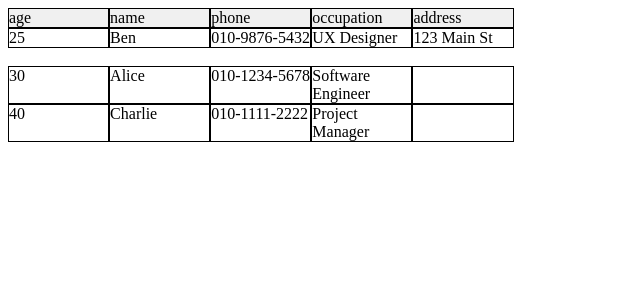
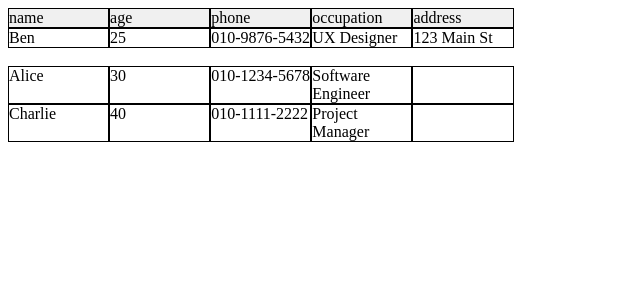
Before and after one commit to ParkBible/react-split-table, a React (Vite) app: page / in a window 1280 px wide. Shown: the top 300 px of the page, without its empty margins (0-640 px from the left). Built offline with nearby package versions, Linux system fonts and the light colour scheme.

Commit message:
feat: 테이블 분할 기능 구현중

```diff
--- a/src/components/App.tsx
+++ b/src/components/App.tsx
@@ -1,9 +1,9 @@
 import { Column, Row } from "../constants/tableInterfaces";
-import Table from "./Table";
+import TableWrapper from "./TableWrapper";
 
 const exampleColumns: Column[] = [
-    { order: 1, title: "name" },
-    { order: 4, title: "age" },
+    { order: 4, title: "name" },
+    { order: 1, title: "age" },
     { order: 3, title: "occupation" },
     { order: 2, title: "phone" },
     { order: 5, title: "address" }
@@ -17,7 +17,7 @@ const exampleRows: Row[] = [
 
 export const App = () => {
     return (
-        <Table columns={exampleColumns} rows={exampleRows} rowTitle="age" />
+        <TableWrapper columns={exampleColumns} rows={exampleRows} rowTitle="name" />
     )
 }
 
--- a/src/components/Table.tsx
+++ b/src/components/Table.tsx
@@ -1,25 +1,43 @@
 import { useEffect, useRef } from "react";
-import "../styles/table.css";
-import { Column, TableProps } from "../constants/tableInterfaces";
+import { Column, TableProp } from "../constants/tableInterfaces";
 
-export const Table = (props: TableProps) => {
-    const { columns, rows, rowTitle } = props;
-
-    const headerRef = useRef<HTMLHeadElement>(null);
-    const rowRef = useRef<HTMLDivElement>(null);
-    const columnsRef = useRef<(HTMLDivElement | null)[]>([]);
+export const Table = (props: {
+    info: TableProp;
+    windowWidth: number;
+    onCellOverflowing: () => void;
+}) => {
+    const { columns, rows, rowTitle } = props.info;
+    const tableRef = useRef<HTMLDivElement>(null);
 
     useEffect(() => {
         splitCells();
     }, []);
 
+    useEffect(() => {
+        if (!tableRef.current) return;
+
+        const cells = tableRef.current.querySelectorAll<HTMLDivElement>(".cell");
+
+        for (let cell of cells) {
+            if (checkIsCellOverflowing(cell)) {
+                props.onCellOverflowing();
+
+                return;
+            }
+        }
+    }, [props.windowWidth]);
+
     const splitCells = () => {
         const columnCount = columns.length;
         const rowCount = rows.length;
 
-        headerRef.current?.style.setProperty("grid-template-columns", `repeat(${columnCount}, 1fr)`);
-        rowRef.current?.style.setProperty("grid-template-rows", `repeat(${rowCount}, 1fr)`);
-        columnsRef.current.forEach(column => {
+        const header = tableRef.current?.querySelector<HTMLHeadElement>(".table-header");
+        const body = tableRef.current?.querySelector<HTMLDivElement>(".table-body");
+        const row = tableRef.current?.querySelectorAll<HTMLDivElement>(".table-row");
+
+        header?.style.setProperty("grid-template-columns", `repeat(${columnCount}, 1fr)`);
+        body?.style.setProperty("grid-template-rows", `repeat(${rowCount}, 1fr)`);
+        row?.forEach(column => {
             if (column) {
                 column.style.setProperty("grid-template-columns", `repeat(${columnCount}, 1fr)`);
             }
@@ -30,19 +48,23 @@ export const Table = (props: TableProps) => {
         return column.title === rowTitle ? 0 : column.order;
     }
 
+    const checkIsCellOverflowing = (cell: HTMLDivElement) => {
+        return true;
+    }
+
     return (
-        <div className="table-wrapper">
-            <header ref={ headerRef } className="table-header">
+        <div className="table-wrapper" ref={tableRef}>
+            <header className="table-header">
                 {columns.map(column => (
                     <div key={ column.order } className="column-title cell" style={{ order: getColumnOrder(column) }}>
                         {column.title}
                     </div>
                 ))}
             </header>
-            <div ref={ rowRef } className="table-body">
-                {rows.map((row, index) => (
+            <div className="table-body">
+                {rows.map(row => (
                     <div key={ row.order } style={{ order: row.order }}>
-                        <div ref={ element => { columnsRef.current[index] = element; } } className="table-row">
+                        <div className="table-row">
                             {columns.map(column => (
                                 <div key={column.order} className="cell" style={{ order: getColumnOrder(column) }}>
                                     {row[column.title]?.toString()}
@@ -53,7 +75,7 @@ export const Table = (props: TableProps) => {
                 ))}
             </div>
         </div>
-    )
+    );
 }
 
 export default Table;
--- /dev/null
+++ b/src/components/TableWrapper.tsx
@@ -0,0 +1,50 @@
+import { useEffect, useRef, useState } from "react";
+import "../styles/table.css";
+import { Column, TableProp, TableWrapperProp } from "../constants/tableInterfaces";
+import Table from "./Table";
+
+// 여러 테이블을 감싸는 구조
+export const TableWrapper = (props: TableWrapperProp) => {
+    const { columns, rows, rowTitle } = props;
+
+    const [windowWidth, setWindowWidth] = useState(window.innerWidth);
+    const [tablesInfo, setTablesInfo] = useState<TableProp[]>([]);
+
+    useEffect(() => {
+        setTablesInfo([...tablesInfo, {
+            columns: columns,
+            rows: rows,
+            rowTitle: rowTitle,
+            order: 0
+        }]);
+
+        const handleResize = () => {
+            setWindowWidth(window.innerWidth);
+        }
+
+        window.addEventListener("resize", handleResize);
+
+        return () => {
+            window.removeEventListener("resize", handleResize);
+        }
+    }, []);
+
+    const splitTable = () => {
+        console.log("split");
+    }
+
+    return (
+        <div className="tables-wrapper">
+            {tablesInfo.map(info => (
+                <Table
+                    key={info.order}
+                    info={info}
+                    windowWidth={windowWidth}
+                    onCellOverflowing={splitTable}
+                />
+            ))}
+        </div>
+    )
+}
+
+export default TableWrapper;
--- a/src/constants/tableInterfaces.ts
+++ b/src/constants/tableInterfaces.ts
@@ -1,7 +1,11 @@
-export interface TableProps {
+export interface TableWrapperProp {
     columns: Column[];
     rows: Row[];
     rowTitle?: string;
+}
+
+export interface TableProp extends TableWrapperProp {
+    order: number;
 }
 
 export interface Column {
```
